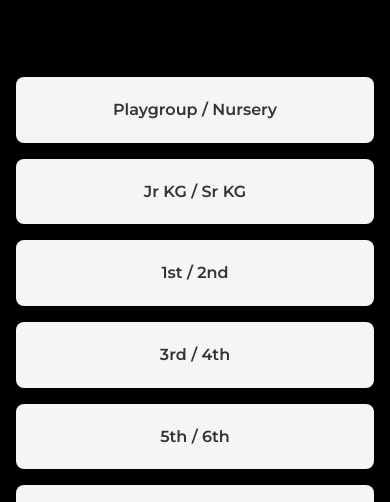
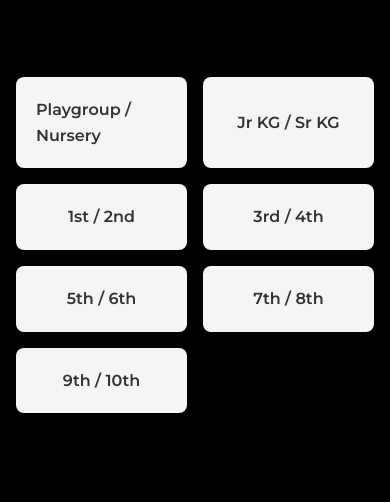
Before and after one commit to SoniyaD009/soniya_rental_website_final, a plain HTML site: page category.html in a window 390 px wide. Shown: the part 188-690 px from the top of the page. Drawn offline with nearby package versions, Linux system fonts and the light colour scheme.

Commit message:
Update styles.css

```diff
--- a/styles.css
+++ b/styles.css
@@ -141,7 +141,7 @@ body {
 }
 .subcategory-grid {
   display: grid;
-  grid-template-columns: repeat(4, 1fr); /* 4 blocks per row on desktop */
+  grid-template-columns: repeat(2, 1fr); /* 4 blocks per row on desktop */
   gap: 1em;
   padding: 1em;
 }
@@ -168,7 +168,7 @@ body {
 /* === Responsive === */
 @media (max-width: 1024px) {
   .subcategory-grid {
-    grid-template-columns: repeat(3, 1fr); /* 3 per row on tablets */
+    grid-template-columns: repeat(2, 1fr); /* 3 per row on tablets */
   }
 }
 
@@ -180,7 +180,7 @@ body {
 
 @media (max-width: 480px) {
   .subcategory-grid {
-    grid-template-columns: 1fr; /* 1 per row on small phones */
+    grid-template-columns: repeat(2, 1fr); /* 1 per row on small phones */
   }
 }
 
@@ -242,8 +242,8 @@ footer {
 /* === Gallery grid: equal sized items and responsive === */
 .gallery-grid {
   display: grid;
-  grid-template-columns: repeat(auto-fit, minmax(180px, 1fr));
-  gap: 160px;
+  grid-template-columns: repeat(2, 1fr);
+  gap: 16px;
   align-items: stretch;
   padding: 1em;
 }
```
